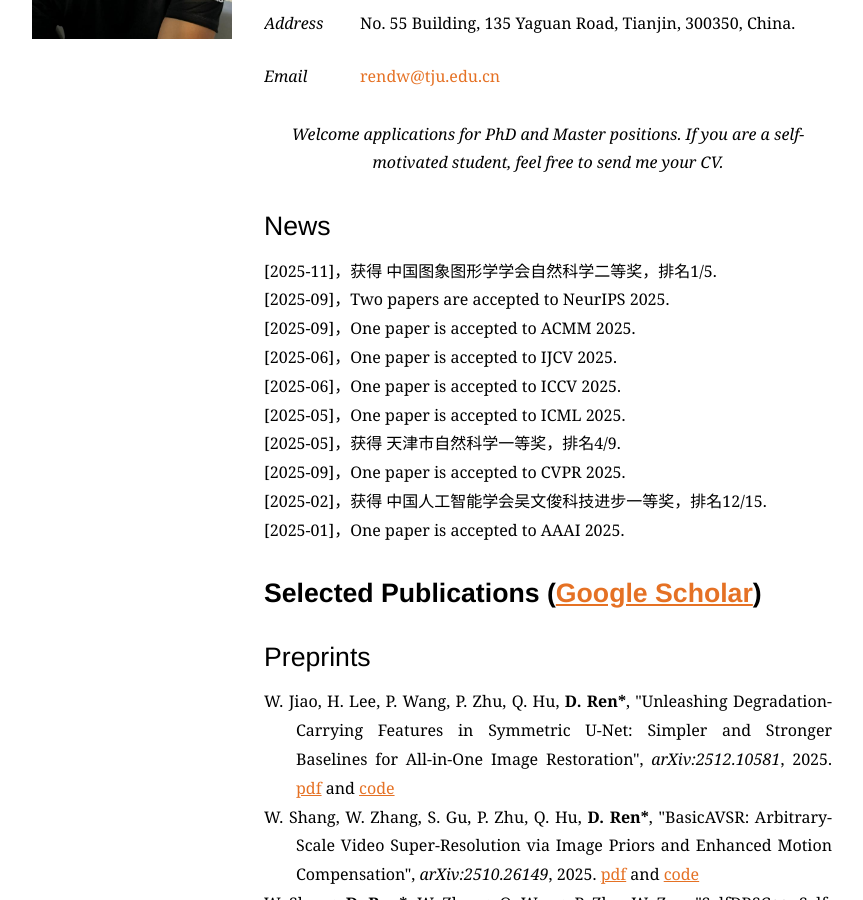
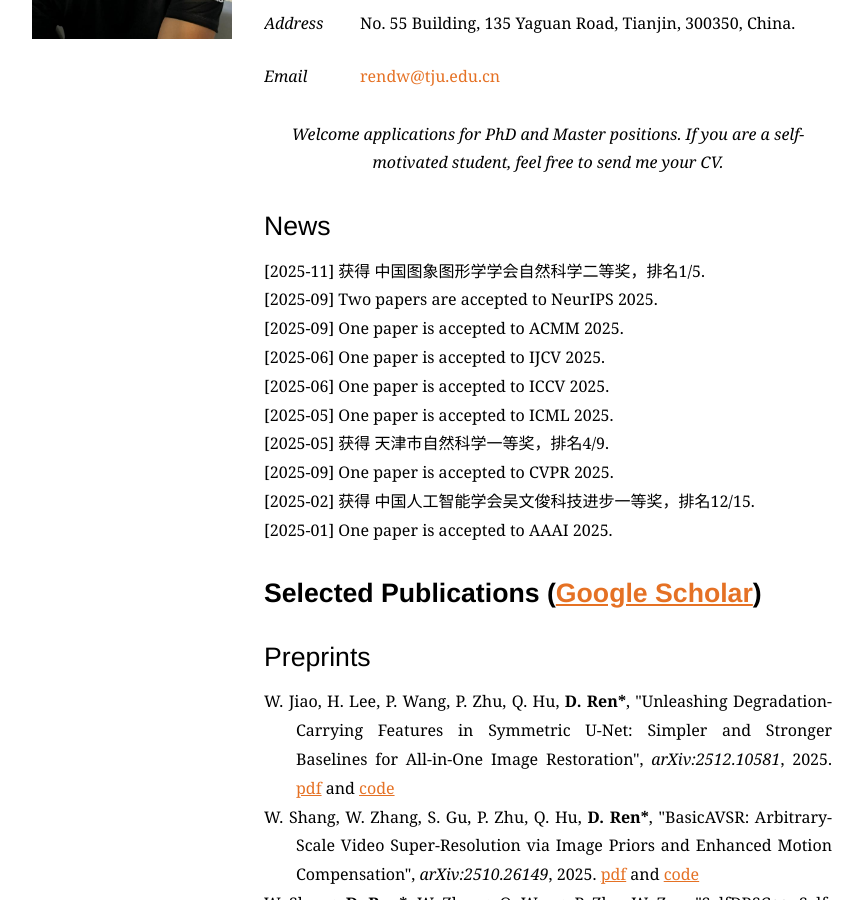
Before and after one commit to csdwren/csdwren.github.io, a Jekyll site: the page built from index.html, in a window 1280 px wide and 900 px high, scrolled down 410 px. Shown: the whole window, without its empty margins (208-1071 px from the left). Built offline with Jekyll 4.4.1, drawn with Linux system fonts in a browser that asks for light colours; some web fonts are replaced.

Commit message:
Update index.html

```diff
--- a/index.html
+++ b/index.html
@@ -30,34 +30,34 @@
 <h4>News</h4>
       <ul class="cv">
 <li>
-          <div align="justify">[2025-11]，获得 中国图象图形学学会自然科学二等奖，排名1/5.</div>
+          <div align="justify">[2025-11] 获得 中国图象图形学学会自然科学二等奖，排名1/5.</div>
           </li>
 <li>
-          <div align="justify">[2025-09]，Two papers are accepted to NeurIPS 2025.</div>
+          <div align="justify">[2025-09] Two papers are accepted to NeurIPS 2025.</div>
           </li>
 <li>
-          <div align="justify">[2025-09]，One paper is accepted to ACMM 2025.</div>
+          <div align="justify">[2025-09] One paper is accepted to ACMM 2025.</div>
           </li>
 <li>
-          <div align="justify">[2025-06]，One paper is accepted to IJCV 2025.</div>
+          <div align="justify">[2025-06] One paper is accepted to IJCV 2025.</div>
           </li>
 <li>
-          <div align="justify">[2025-06]，One paper is accepted to ICCV 2025.</div>
+          <div align="justify">[2025-06] One paper is accepted to ICCV 2025.</div>
           </li>
 <li>
-          <div align="justify">[2025-05]，One paper is accepted to ICML 2025.</div>
+          <div align="justify">[2025-05] One paper is accepted to ICML 2025.</div>
           </li>
 <li>
-          <div align="justify">[2025-05]，获得 天津市自然科学一等奖，排名4/9.</div>
+          <div align="justify">[2025-05] 获得 天津市自然科学一等奖，排名4/9.</div>
           </li>
 <li>
-          <div align="justify">[2025-09]，One paper is accepted to CVPR 2025.</div>
+          <div align="justify">[2025-09] One paper is accepted to CVPR 2025.</div>
           </li>
 <li>
-          <div align="justify">[2025-02]，获得 中国人工智能学会吴文俊科技进步一等奖，排名12/15.</div>
+          <div align="justify">[2025-02] 获得 中国人工智能学会吴文俊科技进步一等奖，排名12/15.</div>
           </li>
 <li>
-          <div align="justify">[2025-01]，One paper is accepted to AAAI 2025.</div>
+          <div align="justify">[2025-01] One paper is accepted to AAAI 2025.</div>
           </li>
 
 </ul>
```
